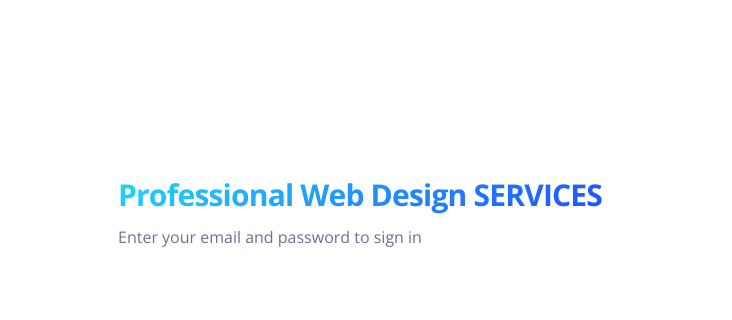
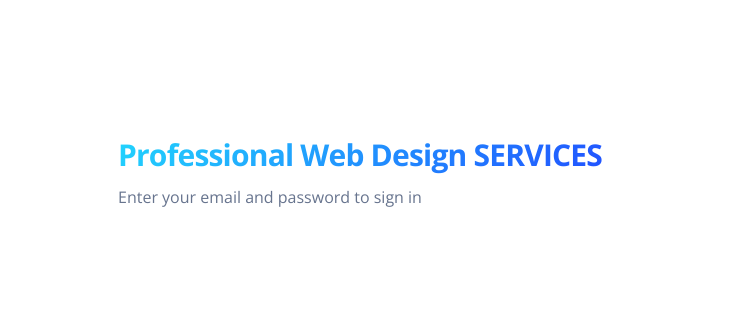
Before and after one commit to madan-sain/devinetech, a plain HTML site: page index.html in a window 1280 px wide. Shown: the part 264-584 px from the top of the page, 0-732 px from the left. Drawn offline with nearby package versions, Linux system fonts and the light colour scheme.

Commit message:
changes index page

```diff
--- a/index.html
+++ b/index.html
@@ -99,7 +99,7 @@
         <div class="container">
           <div class="row">
             <div class="col-xl-6 col-lg-5 col-md-6 d-flex flex-column mx-auto">
-              <div class="card card-plain mt-8">
+              <div class="card card-plain mt-5">
                 <div class="card-header pb-0 text-left bg-transparent">
                   <h3 class="font-weight-bolder text-info text-gradient">Professional Web Design SERVICES</h3>
                   <p class="mb-0">Enter your email and password to sign in</p>
```
